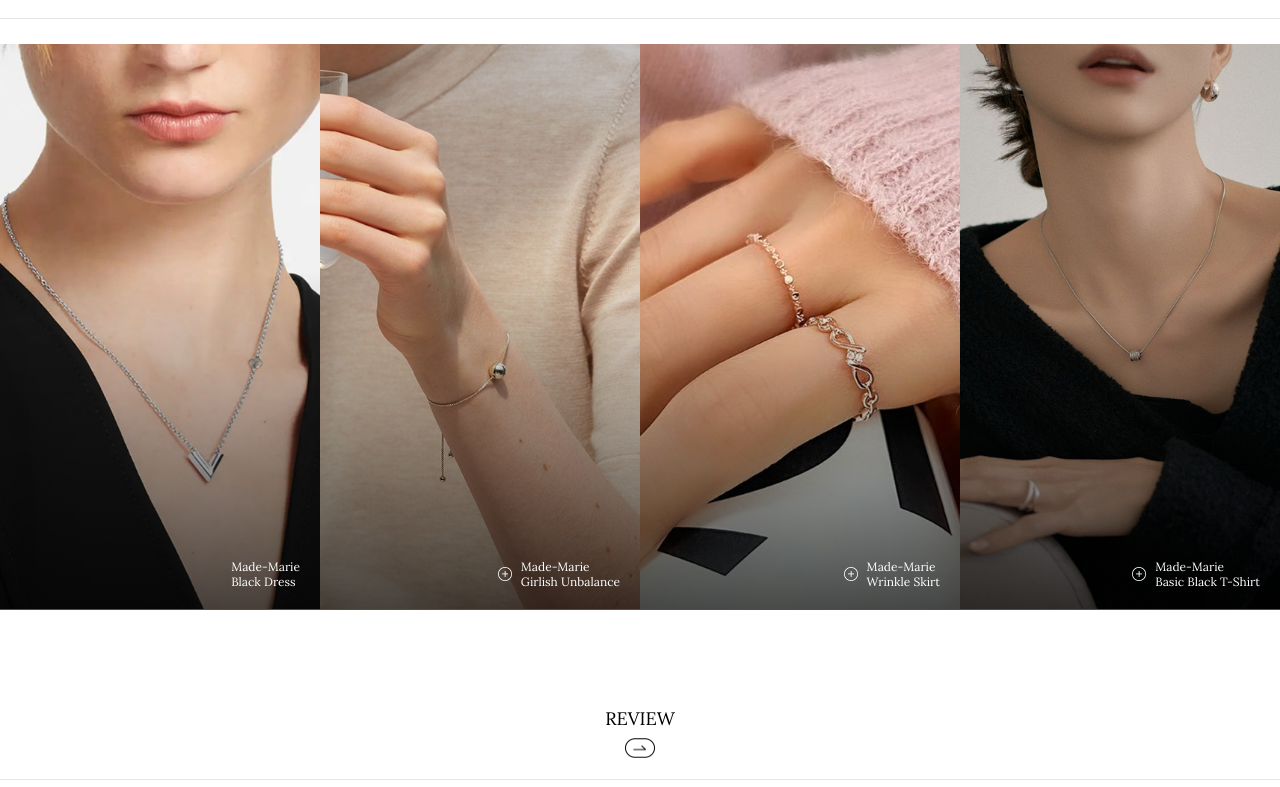
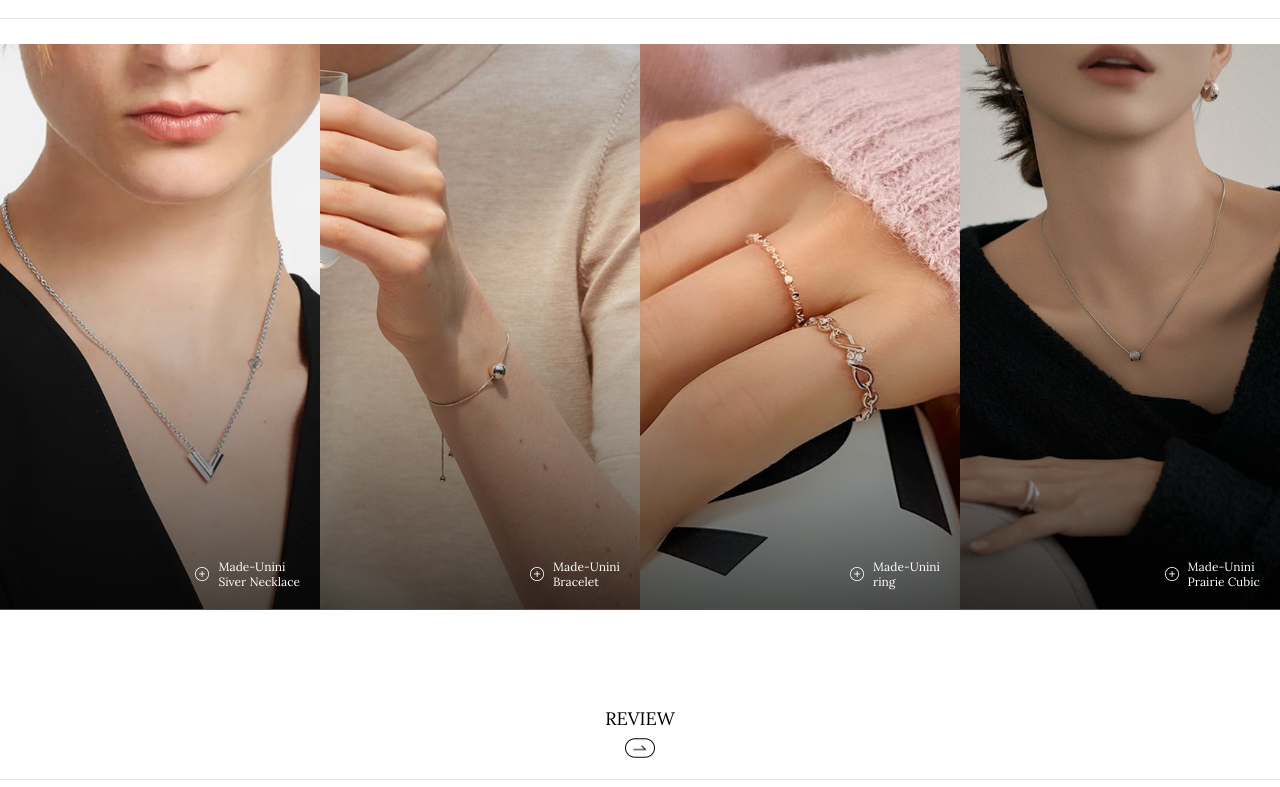
Before and after one commit to UNINIMARKET/U, a plain HTML site: page index.html in a window 1280 px wide. Shown: the part 1521-2308 px from the top of the page. Drawn offline with nearby package versions, Linux system fonts and the light colour scheme; files whose address does not match are found by name.

Commit message:
Update index.html

```diff
--- a/index.html
+++ b/index.html
@@ -142,8 +142,8 @@
                             <p class="md_more"><img src="./images/more_w.png" alt=""></p>
                         </div>
                         <p class="md_plus_link">
-                            <img src="./images/md_plus_icon.png" alt="">
-                            <span>Made-Marie<br>Black Dress</span>
+                            <img src="./image/md_plus_icon.png" alt="">
+                            <span>Made-Unini<br>Siver Necklace</span>
                         </p>
                     </a>
                     <a href="./product_detail.html" class="md_contents">
@@ -163,7 +163,7 @@
                         </div>
                         <p class="md_plus_link">
                             <img src="./image/md_plus_icon.png" alt="">
-                            <span>Made-Marie<br>Girlish Unbalance</span>
+                            <span>Made-Unini<br>Bracelet</span>
                         </p>
                     </a>
                     <a href="./product_detail.html" class="md_contents">
@@ -183,7 +183,7 @@
                         </div>
                         <p class="md_plus_link">
                             <img src="./image/md_plus_icon.png" alt="">
-                            <span>Made-Marie<br>Wrinkle Skirt</span>
+                            <span>Made-Unini<br>ring</span>
                         </p>
                     </a>
                     <a href="./product_detail.html" class="md_contents">
@@ -203,7 +203,7 @@
                         </div>
                         <p class="md_plus_link">
                             <img src="./image/md_plus_icon.png" alt="">
-                            <span>Made-Marie<br>Basic Black T-Shirt</span>
+                            <span>Made-Unini<br>Prairie Cubic</span>
                         </p>
                     </a>
                 </div>
```
